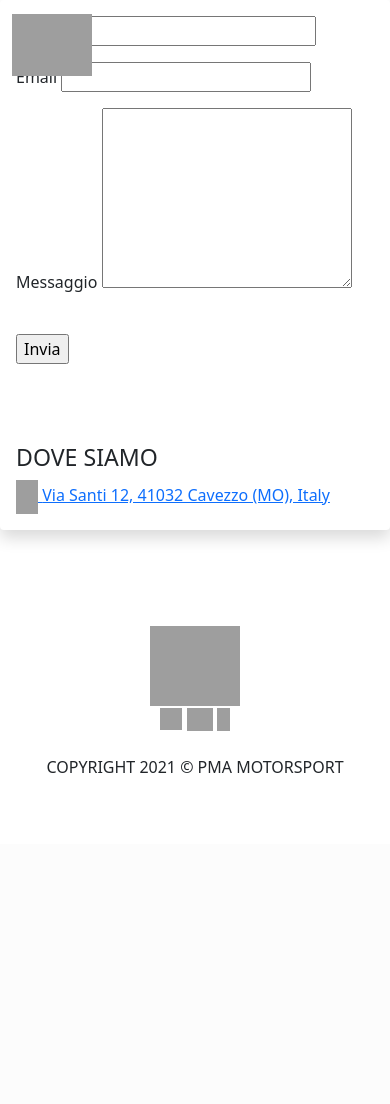
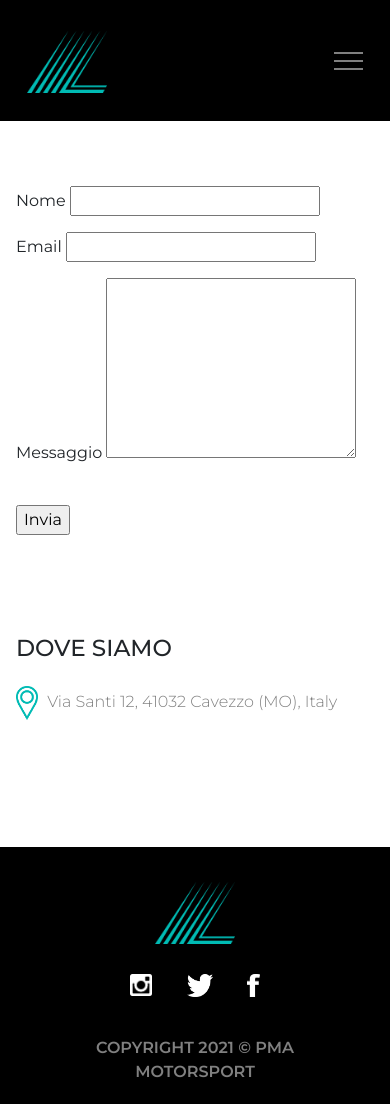
Before and after one commit to massimiliano-villa/pma-simula, a Django app: page / in a window 390 px wide. Before the commit the page ends 773 px from the top, so only its background shows below. Run offline with Django 4.2, Linux system fonts and the light colour scheme; some libraries are stand-ins or nearby versions; grey boxes are pictures that could not be loaded.

Commit message:
Modificati css e aggiunte img

```diff
--- /dev/null
+++ b/static/css/contatti-style.css
@@ -0,0 +1,236 @@
+{% laod static %}
+* {
+    font-family: 'Montserrat', sans-serif;
+}
+
+a {
+    text-decoration: none;
+    color: #808080;
+}
+
+.c-black {
+    color: #000000;
+}
+
+.c-grey {
+    color: #808080;
+}
+
+.c-white {
+    color: #FFFFFF !important;
+}
+
+.f-mid {
+    font-weight: 500;
+}
+
+.f-sm-bold {
+    font-weight: 600;
+}
+
+.f-bold {
+    font-weight: 700;
+}
+
+.mrg {
+    margin: 15px;
+}
+
+
+/*  NAVBAR */
+
+nav, footer {
+    background-color: #000000;
+}
+
+.navbar-nav {
+    display: flex;
+    flex-direction: column;
+    padding-left: 0;
+    margin: 5px;
+    list-style: none;
+}
+
+.navbar-nav .nav-link {
+    padding-right: 0;
+    padding-left: 0;
+    margin: 20px;
+}
+
+.navbar-toggler {
+    padding: .25rem .75rem;
+    font-size: 1.25rem;
+    line-height: 1;
+    background-color: transparent;
+    border: 0px;
+    border-radius: .25rem;
+    transition: box-shadow .15s ease-in-out;
+    color: #808080 !important;
+}
+
+.navbar-dark .navbar-nav .nav-link {
+    color: #FFFFFF;
+}
+
+.navbar-dark .navbar-nav .nav-link:focus, .navbar-dark .navbar-nav .nav-link:hover {
+    color: #BCBCBC;
+}
+
+.dropdown:hover .dropdown-menu {
+    display: block;
+;
+    /*
+        margin-top: 0; /*remove the gap so it doesn't close*/
+
+}
+
+
+/* span X section*/
+
+.navbar-toggler {
+    border: none;
+    display: flex;
+    flex-direction: column;
+    background: transparent !important;
+}
+
+.navbar-toggler:focus {
+    text-decoration: none;
+    outline: 0;
+    box-shadow: 0 0 0 0;
+}
+
+.navbar-toggler:hover {
+    background: transparent !important;
+}
+
+.navbar-toggler .icon-bar {
+    width: 29px;
+    transition: all 0.2s;
+    margin: 3px;
+    border: 1px solid #808080;
+}
+
+.navbar-toggler .top-bar {
+    transform: translateX(3px) rotate(45deg);
+    transform-origin: 10% 10%;
+}
+
+.navbar-toggler .middle-bar {
+    opacity: 0;
+}
+
+.navbar-toggler .bottom-bar {
+    transform: translateX(3px) rotate(-45deg);
+    transform-origin: 10% 90%;
+}
+
+.navbar-toggler.collapsed .top-bar {
+    transform: rotate(0);
+}
+
+.navbar-toggler.collapsed .middle-bar {
+    opacity: 1;
+}
+
+.navbar-toggler.collapsed .bottom-bar {
+    transform: rotate(0);
+}
+
+
+
+/* MAIN CONTENT OF BODY */
+
+.main-content {
+    margin-top: 170px;
+    margin-bottom: 50px;
+}
+
+.photo-team {
+    background-image: url("{% static 'img/team_contatti.jpg' %}");
+    background-color: #cccccc;
+    height: 300px;
+    background-position: center; /* Center the image */
+    background-repeat: no-repeat; /* Do not repeat the image */
+    background-size: cover;
+}
+
+.icone {
+    margin: 15px 5px 15px 0;
+}
+
+.address {
+    margin-top: 20px;
+}
+
+a h7:hover {
+    color: #909090;
+}
+
+.sub {
+    display: flex;
+    justify-content: flex-end;
+}
+
+.button{ background-color: #808080;}
+
+.button:hover{
+    background-color: #909090;
+    border: 1px solid #808080;
+}
+
+/* FORM */
+
+
+
+/* FOOTER*/
+
+footer {
+    min-height: 200px;
+}
+
+div.footer-content {
+    padding-top: 20px;
+}
+
+.social {
+    padding-bottom: 20px;
+}
+
+.mod-mob {
+    display: none;
+}
+
+@media (max-width: 575.98px) {
+
+    .footer-logo {
+        width: 80px !important;
+        height: 62px !important;
+    }
+
+    h7 { font-weight: 300;}
+
+    .shadow {
+        box-shadow: 0rem 0rem rgba(0,0,0,0)!important;
+    }
+}
+
+@media (max-width: 991.98px) {
+
+    li { text-align: left !important;}
+
+    .itm1 {
+        display: none !important;
+    }
+
+    .mod-mob {
+        display: block;
+    }
+}
+
+@media (min-width: 992px) {
+ .shadow {
+        box-shadow: 0rem 0rem rgba(0,0,0,0)!important;
+    }
+
+}
--- a/templates/contatti.html
+++ b/templates/contatti.html
@@ -12,10 +12,10 @@
     <link href="https://fonts.googleapis.com/css2?family=Montserrat:ital,wght@0,100;0,200;0,300;0,400;0,500;0,600;0,700;0,800;0,900;1,100;1,200;1,300;1,400;1,500;1,600;1,700;1,800;1,900&display=swap"
           rel="stylesheet">
     <link href="{% static 'css/contatti-style.css' %}" rel="stylesheet">
-    <title>CONTATTI</title>
+    <title>CONTATTI</title><!--
     <script src="js/jquery.min.js"></script>
     <script src="js/jquery.validate.js"></script>
-    <script src="{% static 'js/validate.js' %}"></script>
+    <script src=></script>-->
 </head>
 
 <body>
@@ -24,7 +24,7 @@
 <nav class="navbar fixed-top navbar-expand-lg navbar-dark">
     <div class="container-fluid">
         <a class="navbar-brand d-lg-none" href="home.html">
-            <img src="img-basic/footer_logo.png" alt="logo pma" width="80" height="62"
+            <img src={% static 'img/footer_logo.png' %} alt="logo pma" width="80" height="62"
                  class="d-inline-block align-text-top mrg">
         </a>
         <button class="navbar-toggler collapsed" type="button" data-bs-toggle="collapse"
@@ -56,7 +56,7 @@
                     </ul>
                 </li>
                 <a class="navbar-brand d-none d-lg-block" href="home.html">
-                    <img src="img-basic/logo_pma.png" alt="logo pma" width="270" height="45"
+                    <img src="{% static 'img/logo_pma.png' %}" alt="logo pma" width="270" height="45"
                          class="d-inline-block align-text-top mrg">
                 </a>
                 <li class="nav-item dropdown">
@@ -115,7 +115,7 @@
                 <p>
                     <label for="messaggio">Messaggio</label>
                     <textarea name="messaggio" id="messaggio" style="width:250px;height:180px">
-</textarea>
+                    </textarea>
                 </p>
                 <br/>
                 <p><input type="submit" name="submit" id="submit" value="Invia"/></p>
@@ -131,7 +131,7 @@
         <div class="col-sm-12">
             <h3>DOVE SIAMO</h3>
             <a href="https://www.google.it/maps/search/Via+Santi+12,+41032+Cavezzo+(MO)/@44.8338015,11.0265931,16z/data=!3m1!4b1?hl=it">
-                <img src="img-contatti/ico_posizione.png" class="icone " alt="icone" width="22" height="34">
+                <img src="{% static 'img/ico_posizione.png' %}" class="icone " alt="icone" width="22" height="34">
                 <h7>Via Santi 12, 41032 Cavezzo (MO), Italy</h7>
             </a>
 
@@ -147,17 +147,17 @@
 <!--FOOTER-->
 <footer class="container-fluid">
     <div class="container footer-content text-center">
-        <img src="img-basic/footer_logo.png" class="footer-logo mrg" alt="logo pma" width="90" height="80">
+        <img src="{% static 'img/footer_logo.png' %}" class="footer-logo mrg" alt="logo pma" width="90" height="80">
         <div class="container social">
             <a href="https://www.instagram.com/pmamotorsport/?hl=en"
                alt="instagram" width="22" height="22">
-                <img src="img-basic/logo_instagram.png" class="mrg" alt="instagram" width="22" height="22"></a>
+                <img src="{% static 'img/logo_instagram.png' %}" class="mrg" alt="instagram" width="22" height="22"></a>
             <a href="https://mobile.twitter.com/motorsportpma"
                alt="twitter" width="26" height="23">
-                <img src="img-basic/logo_twitter.png" class="mrg" alt="twitter" width="26" height="23"></a>
+                <img src="{% static 'img/logo_twitter.png' %}" class="mrg" alt="twitter" width="26" height="23"></a>
             <a href="https://m.facebook.com/pmamotorsport/"
                alt="facebook" width="13" height="23">
-                <img src="img-basic/logo_facebook.png" class="mrg" alt="facebook" width="13" height="23"></a>
+                <img src="{% static 'img/logo_facebook.png' %}" class="mrg" alt="facebook" width="13" height="23"></a>
             <br>
             <br>
             <h10 class="c-grey f-sm-bold">COPYRIGHT 2021 &copy PMA MOTORSPORT</h10>
```
Also changed, not shown: static/img/footer_logo.png (added), static/img/ico_posizione.png (added), static/img/logo_facebook.png (added), static/img/logo_instagram.png (added), static/img/logo_pma.png (added), static/img/logo_twitter.png (added), static/img/team_contatti.jpg (added), 2 other files.
